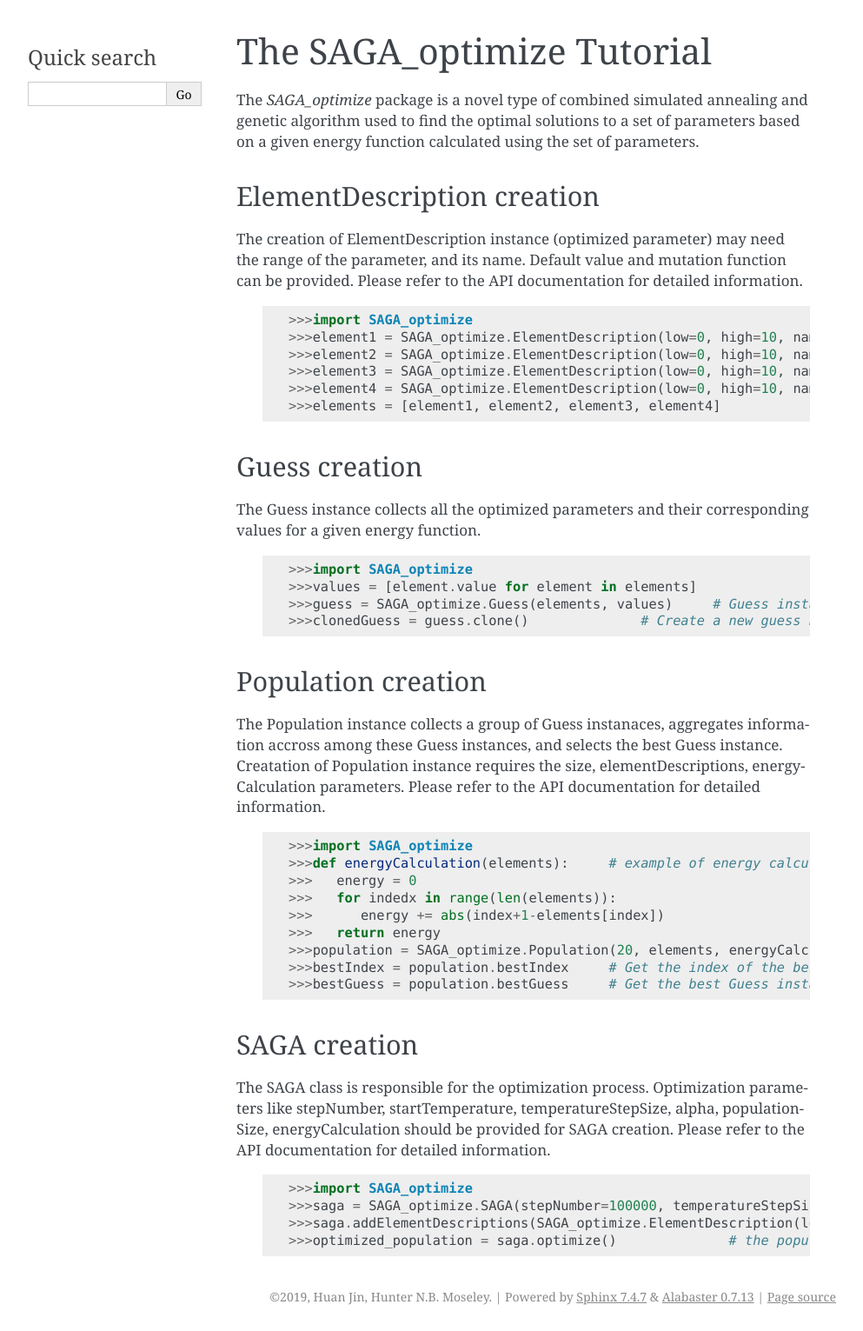
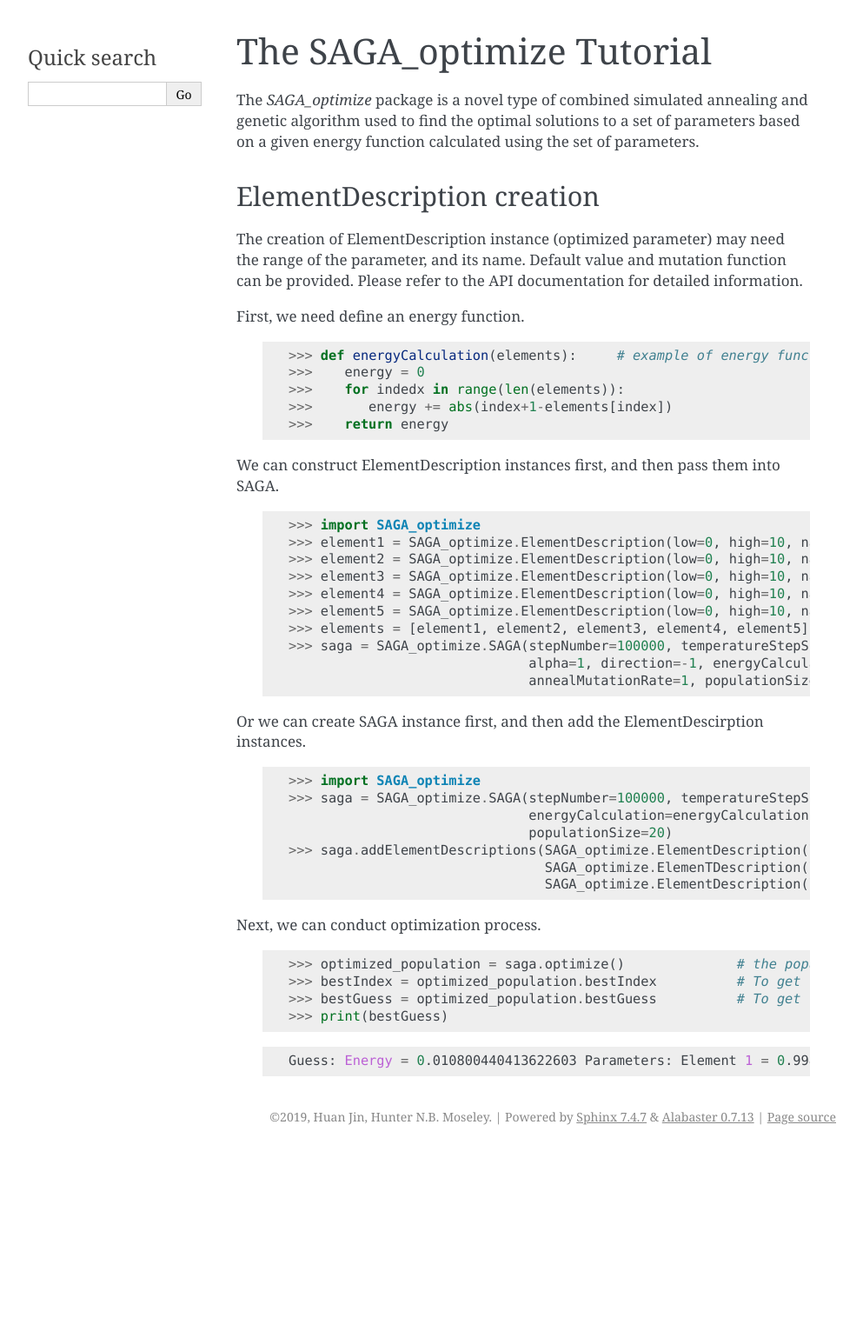
Before and after one commit to MoseleyBioinformaticsLab/SAGA_optimize, a Sphinx documentation site: the page built from doc/tutorial.rst, in a window 1280 px wide. Shown: the whole page at 87% size, without its empty margins (148-1141 px from the left). Built offline with Sphinx 7.4.7, drawn with Linux system fonts in a browser that asks for light colours; after the commit the page ends 1324 px from its top, so only the background shows below that.

Commit message:
Updated test file and documentation.

```diff
--- a/doc/tutorial.rst
+++ b/doc/tutorial.rst
@@ -8,52 +8,52 @@ ElementDescription creation
 
 The creation of ElementDescription instance (optimized parameter) may need the range of the parameter, and its name. Default value and mutation function can be provided. Please refer to the API documentation for detailed information.
 
-   .. code:: Python
-
-      >>>import SAGA_optimize
-      >>>element1 = SAGA_optimize.ElementDescription(low=0, high=10, name='element1')    # ElementDescription instance creation.
-      >>>element2 = SAGA_optimize.ElementDescription(low=0, high=10, name='element2')
-      >>>element3 = SAGA_optimize.ElementDescription(low=0, high=10, name='element3')
-      >>>element4 = SAGA_optimize.ElementDescription(low=0, high=10, name='element4')
-      >>>elements = [element1, element2, element3, element4]
-
-Guess creation
-~~~~~~~~~~~~~~
-
-The Guess instance collects all the optimized parameters and their corresponding values for a given energy function.
+First, we need define an energy function.
 
    .. code:: Python
 
-      >>>import SAGA_optimize
-      >>>values = [element.value for element in elements]
-      >>>guess = SAGA_optimize.Guess(elements, values)     # Guess instance creation.
-      >>>clonedGuess = guess.clone()              # Create a new guess by cloning the ElementDescriptions and the corresponding values of an existing guess instance.
+      >>> def energyCalculation(elements):     # example of energy function.
+      >>>    energy = 0
+      >>>    for indedx in range(len(elements)):
+      >>>       energy += abs(index+1-elements[index])
+      >>>    return energy
 
-Population creation
-~~~~~~~~~~~~~~~~~~~
-
-The Population instance collects a group of Guess instanaces, aggregates information accross among these Guess instances, and selects the best Guess instance. Creatation of Population instance requires the size, elementDescriptions, energyCalculation parameters. Please refer to the API documentation for detailed information.
+We can construct ElementDescription instances first, and then pass them into SAGA.
 
    .. code:: Python
 
-      >>>import SAGA_optimize
-      >>>def energyCalculation(elements):     # example of energy calculation function definition.
-      >>>   energy = 0
-      >>>   for indedx in range(len(elements)):
-      >>>      energy += abs(index+1-elements[index])
-      >>>   return energy
-      >>>population = SAGA_optimize.Population(20, elements, energyCalculation)   # Population instance creation.
-      >>>bestIndex = population.bestIndex     # Get the index of the best Guess among the Population.
-      >>>bestGuess = population.bestGuess     # Get the best Guess instance of the Population instance.
+      >>> import SAGA_optimize
+      >>> element1 = SAGA_optimize.ElementDescription(low=0, high=10, name='element1')    # ElementDescription instance creation.
+      >>> element2 = SAGA_optimize.ElementDescription(low=0, high=10, name='element2')
+      >>> element3 = SAGA_optimize.ElementDescription(low=0, high=10, name='element3')
+      >>> element4 = SAGA_optimize.ElementDescription(low=0, high=10, name='element4')
+      >>> element5 = SAGA_optimize.ElementDescription(low=0, high=10, name='element5')
+      >>> elements = [element1, element2, element3, element4, element5]
+      >>> saga = SAGA_optimize.SAGA(stepNumber=100000, temperatureStepSize=100, startTemperature=0.5, elementDescriptions=elements,
+                                    alpha=1, direction=-1, energyCalculation=energyCalculation, crossoverRate=0.5, mutationRate=3,
+                                    annealMutationRate=1, populationSize=20)
 
-SAGA creation
-~~~~~~~~~~~~~
-
-The SAGA class is responsible for the optimization process. Optimization parameters like stepNumber, startTemperature, temperatureStepSize, alpha, populationSize, energyCalculation should be provided for SAGA creation. Please refer to the API documentation for detailed information.
+Or we can create SAGA instance first, and then add the ElementDescirption instances.
 
    .. code:: Python
 
-      >>>import SAGA_optimize
-      >>>saga = SAGA_optimize.SAGA(stepNumber=100000, temperatureStepSize=100, startTemperature=0.5, alpha=1, direction=-1, energyCalculateion=energyCalculation, crossoverRate=0.5, mutationRate=3, annealMutationRate=1, populationSize=20)                     # SAGA instance creation.
-      >>>saga.addElementDescriptions(SAGA_optimize.ElementDescription(low=0, high=10), SAGA_optimize.ElementDescription(low=0, high=10), SAGA_optimize.ElemenDescription(low=0, high=10), SAGA.ElementDescription(low=0, high=10), SAGA_optimize.ElementDescription(low=0, high=10))           # Add optimized parameters.
-      >>>optimized_population = saga.optimize()              # the population returned after the opitimization.
+      >>> import SAGA_optimize
+      >>> saga = SAGA_optimize.SAGA(stepNumber=100000, temperatureStepSize=100, startTemperature=0.5, alpha=1, direction=-1,
+                                    energyCalculation=energyCalculation, crossoverRate=0.5, mutationRate=3, annealMutationRate=1,
+                                    populationSize=20)                     # SAGA instance creation.
+      >>> saga.addElementDescriptions(SAGA_optimize.ElementDescription(low=0, high=10, name='element1'), SAGA_optimize.ElementDescription(low=0, high=10, name='element2'),
+                                      SAGA_optimize.ElemenTDescription(low=0, high=10, name='element3'), SAGA_optimize.ElementDescription(low=0, high=10, name='element4'),
+                                      SAGA_optimize.ElementDescription(low=0, high=10, name='element5'))           # Add optimized parameters.
+
+Next, we can conduct optimization process.
+
+   .. code:: Python
+
+      >>> optimized_population = saga.optimize()              # the population returned after the opitimization.
+      >>> bestIndex = optimized_population.bestIndex          # To get the best index of the Population.
+      >>> bestGuess = optimized_population.bestGuess          # To get the best Guess instance of the Population.
+      >>> print(bestGuess)
+
+   .. code:: bash
+
+      Guess: Energy = 0.010800440413622603 Parameters: Element 1 = 0.9986605131302921 Element 2 = 2.0049781612156004 Element 3 = 3.0036003043186144 Element 4 = 3.999532176465393 Element 5 = 5.000414664475093
```
Also changed, not shown: README.rst (+8 -2 lines), 1 other file.
